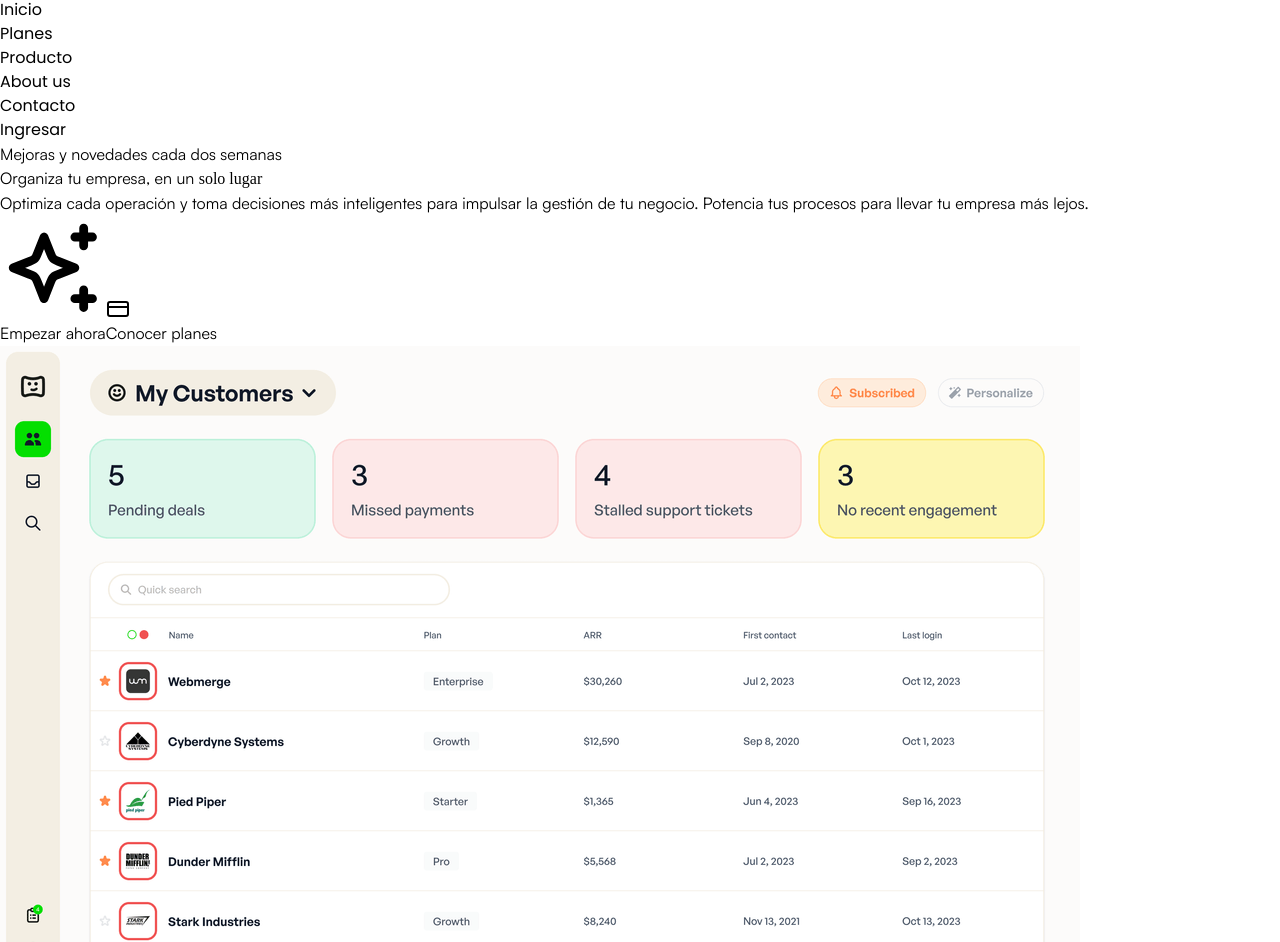
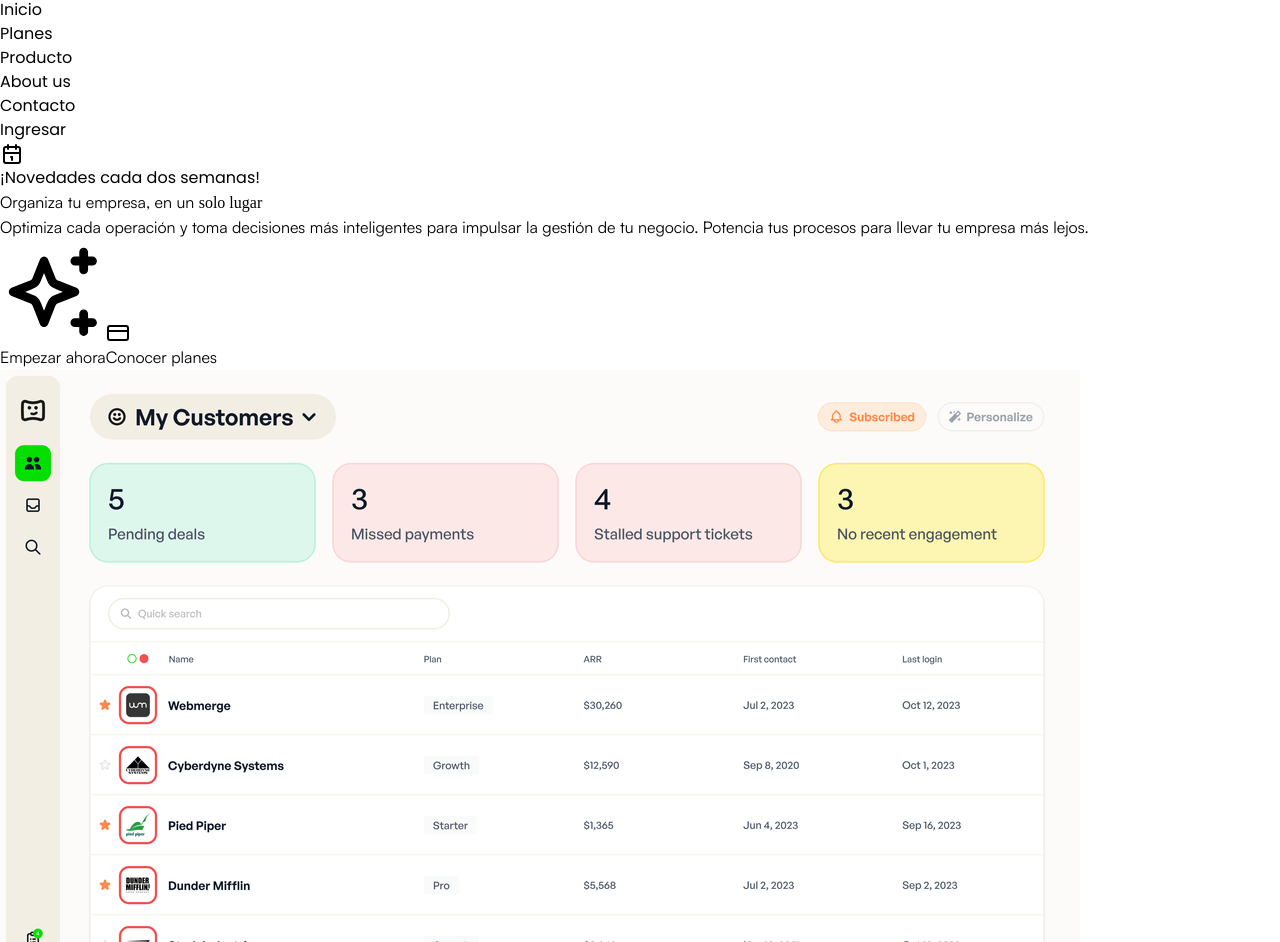
Before and after one commit to francoogilli/Fidel, a React (Vite) app: page / in a window 1280 px wide. Shown: the part 2617-3559 px from the top of the page. Built offline with nearby package versions, Linux system fonts and the light colour scheme; a web font is replaced by a local one.

Commit message:
Modificar indicador de arriba del Hero

```diff
--- a/src/components/hero.tsx
+++ b/src/components/hero.tsx
@@ -4,6 +4,7 @@
 import CreditCardIcon from "../icons/creditCard";
 import PlayIcon from "../icons/play";
 import Modal from "./modal";
+import CalendarIcon from "../icons/calendar";
 
 export default function Hero() {
   const [isModalOpen, setModalOpen] = useState(false);
@@ -13,15 +14,13 @@
 
   return (
     <div className="mx-auto flex flex-col lg:flex-row max-w-7xl pt-40 lg:pt-14 space-y-6 px-4 lg:px-4 pb-10">
-      {/* Sección de texto */}
       <div className="absolute top-28 left-0 right-0 flex justify-center">
-        <div
-          className="text-sm font-medium bg-[#fdfdfd] shadow-2xl mb-0 md:mb-0 lg:mb-10 inline-block rounded-xl border border-[#e0e0e0] px-4 py-2"
-          style={{ fontFamily: "Satoshi" }}
-        >
-          <div className="flex justify-center items-center space-x-3">
-            <span className="inline-block size-2.5 bg-[#80ff18] rounded-full animate-pulse"></span>
-            <p className="">Mejoras y novedades cada dos semanas</p>
+        <div className="text-sm font-medium bg-gradient-to-br from-[#fefffd] to-[#F8F9FA] border border-[#e6eee6] pr-2.5 mb-0 md:mb-0 lg:mb-10 inline-block rounded-3xl">
+          <div className="flex justify-center items-center text-xs text-[#1f1f1f] gap-x-2 p-[3px]">
+            <div className="bg-gradient-to-r p-1.5 from-[#D9FF93] to-[#B9FF38] rounded-full">
+              <CalendarIcon className="size-[17px]" />
+            </div>
+            ¡Novedades cada dos semanas!
           </div>
         </div>
       </div>
```
